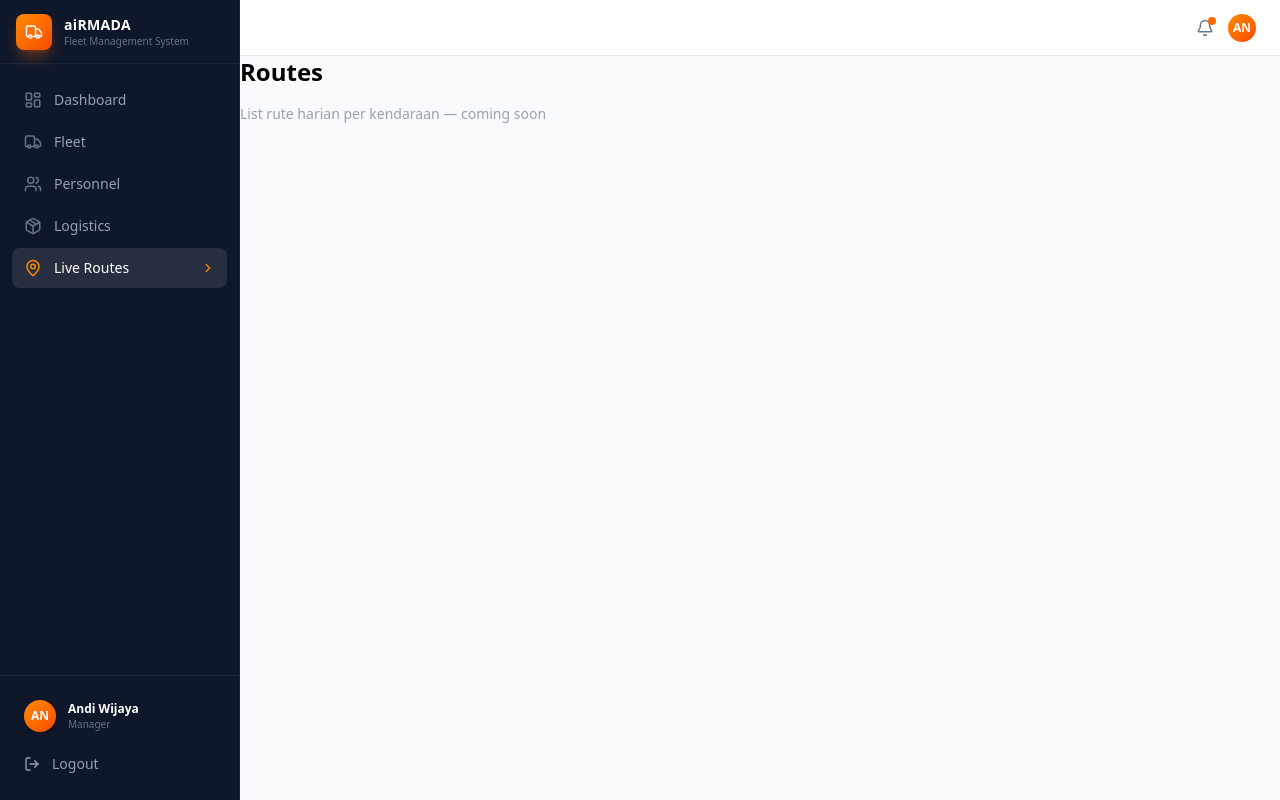
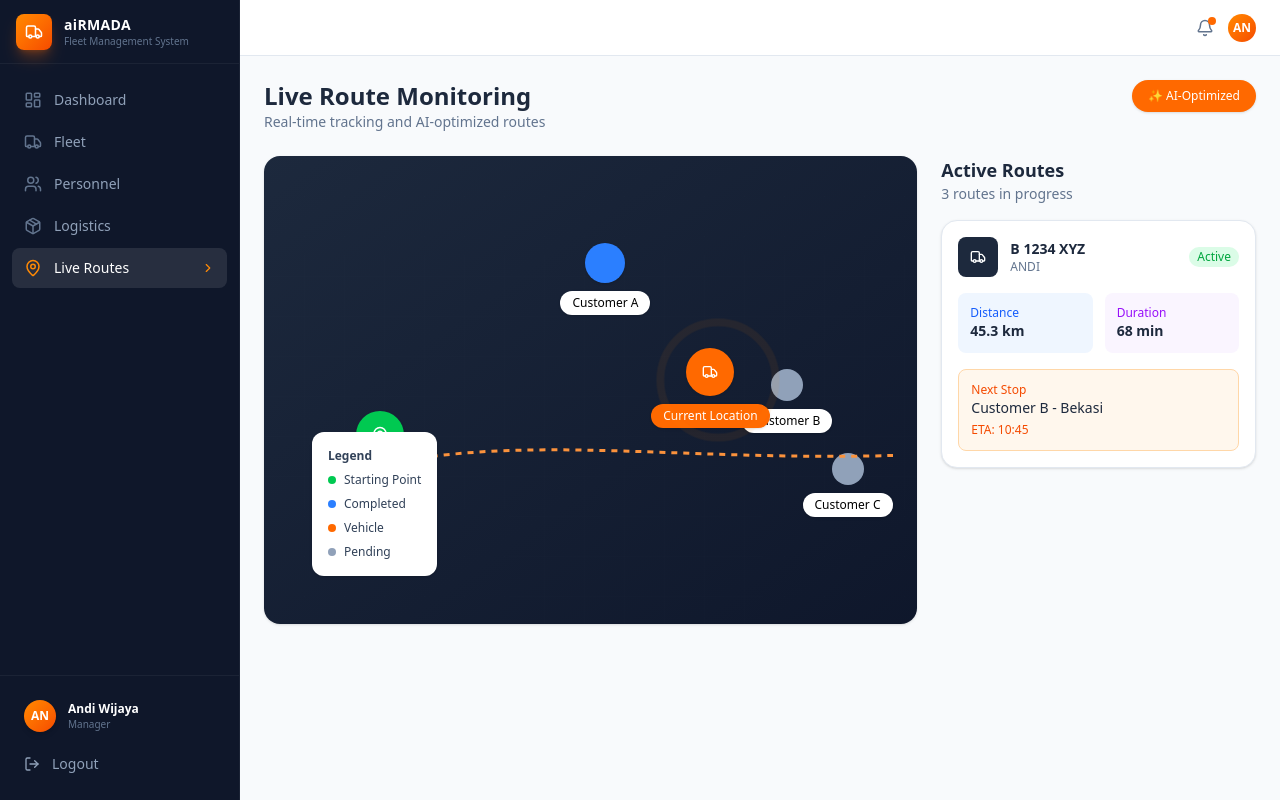
Before and after one commit to fanisah/aiRMADA, a Next.js app in the folder apps/web/: page /routes in a window 1280 px wide. Built offline with nearby package versions, Linux system fonts and the light colour scheme.

Commit message:
feat: refine live routes UI

```diff
--- a/apps/web/src/app/(dashboard)/routes/page.tsx
+++ b/apps/web/src/app/(dashboard)/routes/page.tsx
@@ -1,14 +1,162 @@
-/**
- * Halaman Routes
- *
- * @location apps/web/src/app/(dashboard)/routes/page.tsx
- * TODO: List rute harian per kendaraan
- */
+'use client'
+
+import { MapPin, Truck } from 'lucide-react'
+
 export default function RoutesPage() {
   return (
-    <div>
-      <h1 className="mb-4 text-2xl font-bold">Routes</h1>
-      <p className="text-sm text-gray-400">List rute harian per kendaraan — coming soon</p>
+    <div className="mx-auto max-w-screen-xl space-y-6 p-6">
+      {/* HEADER */}
+      <div className="flex items-start justify-between">
+        <div>
+          <h1 className="text-2xl font-bold text-slate-800">Live Route Monitoring</h1>
+          <p className="text-sm text-slate-500">Real-time tracking and AI-optimized routes</p>
+        </div>
+
+        <div className="rounded-full bg-orange-500 px-4 py-2 text-xs text-white shadow">
+          ✨ AI-Optimized
+        </div>
+      </div>
+
+      <div className="grid gap-6 lg:grid-cols-3">
+        {/* ================= MAP ================= */}
+        <div className="relative overflow-hidden rounded-2xl bg-gradient-to-br from-slate-800 to-slate-900 p-6 shadow lg:col-span-2">
+          {/* GRID BACKGROUND */}
+          <div className="absolute inset-0 bg-[linear-gradient(#ffffff10_1px,transparent_1px),linear-gradient(to_right,#ffffff10_1px,transparent_1px)] bg-[size:40px_40px] opacity-10" />
+
+          <div className="relative h-[420px]">
+            {/* WAREHOUSE */}
+            <div className="absolute top-[55%] left-[8%] flex flex-col items-center">
+              <div className="flex h-12 w-12 items-center justify-center rounded-full bg-green-500 text-white shadow">
+                <MapPin size={18} />
+              </div>
+              <div className="mt-2 rounded-full bg-white px-3 py-1 text-xs whitespace-nowrap shadow">
+                Warehouse
+              </div>
+            </div>
+
+            {/* CUSTOMER A */}
+            <div className="absolute top-[15%] left-[45%] flex flex-col items-center">
+              <div className="h-10 w-10 rounded-full bg-blue-500 shadow" />
+              <div className="mt-2 rounded-full bg-white px-3 py-1 text-xs whitespace-nowrap shadow">
+                Customer A
+              </div>
+            </div>
+
+            {/* VEHICLE */}
+            <div className="absolute top-[40%] left-[60%] z-20 flex flex-col items-center">
+              <div className="relative">
+                <div className="absolute h-16 w-16 animate-ping rounded-full border-4 border-orange-400" />
+                <div className="relative z-10 flex h-12 w-12 items-center justify-center rounded-full bg-orange-500 text-white shadow">
+                  <Truck size={16} />
+                </div>
+              </div>
+
+              <div className="mt-2 rounded-full bg-orange-500 px-3 py-1 text-xs whitespace-nowrap text-white shadow">
+                Current Location
+              </div>
+            </div>
+
+            {/* CUSTOMER B */}
+            <div className="absolute top-[45%] left-[75%] flex flex-col items-center">
+              <div className="h-8 w-8 rounded-full bg-slate-400" />
+              <div className="mt-2 rounded-full bg-white px-3 py-1 text-xs whitespace-nowrap shadow">
+                Customer B
+              </div>
+            </div>
+
+            {/* CUSTOMER C */}
+            <div className="absolute top-[65%] left-[85%] flex flex-col items-center">
+              <div className="h-8 w-8 rounded-full bg-slate-400" />
+              <div className="mt-2 rounded-full bg-white px-3 py-1 text-xs whitespace-nowrap shadow">
+                Customer C
+              </div>
+            </div>
+
+            {/* ROUTE LINE */}
+            <svg className="pointer-events-none absolute inset-0 h-full w-full">
+              <path
+                d="M120 280 C 300 250, 500 300, 800 260"
+                stroke="#fb923c"
+                strokeWidth="3"
+                strokeDasharray="6 6"
+                fill="none"
+              />
+            </svg>
+
+            {/* LEGEND */}
+            <div className="absolute bottom-6 left-6 space-y-2 rounded-xl bg-white p-4 text-xs text-slate-700 shadow">
+              <p className="font-semibold">Legend</p>
+
+              <div className="flex items-center gap-2">
+                <span className="h-2 w-2 rounded-full bg-green-500" />
+                Starting Point
+              </div>
+
+              <div className="flex items-center gap-2">
+                <span className="h-2 w-2 rounded-full bg-blue-500" />
+                Completed
+              </div>
+
+              <div className="flex items-center gap-2">
+                <span className="h-2 w-2 rounded-full bg-orange-500" />
+                Vehicle
+              </div>
+
+              <div className="flex items-center gap-2">
+                <span className="h-2 w-2 rounded-full bg-slate-400" />
+                Pending
+              </div>
+            </div>
+          </div>
+        </div>
+
+        {/* ================= SIDE PANEL ================= */}
+        <div className="space-y-4">
+          <div>
+            <h2 className="text-lg font-semibold text-slate-800">Active Routes</h2>
+            <p className="text-sm text-slate-500">3 routes in progress</p>
+          </div>
+
+          <div className="space-y-4 rounded-2xl border border-slate-200 bg-white p-4 shadow">
+            {/* HEADER */}
+            <div className="flex items-center justify-between">
+              <div className="flex items-center gap-3">
+                <div className="flex h-10 w-10 items-center justify-center rounded-lg bg-slate-800 text-white">
+                  <Truck size={16} />
+                </div>
+                <div>
+                  <p className="text-sm font-semibold text-slate-800">B 1234 XYZ</p>
+                  <p className="text-xs text-slate-500">ANDI</p>
+                </div>
+              </div>
+
+              <span className="rounded-full bg-green-100 px-2 py-0.5 text-xs text-green-600">
+                Active
+              </span>
+            </div>
+
+            {/* STATS */}
+            <div className="grid grid-cols-2 gap-3">
+              <div className="rounded-lg bg-blue-50 p-3">
+                <p className="text-xs text-blue-600">Distance</p>
+                <p className="text-sm font-semibold text-slate-800">45.3 km</p>
+              </div>
+
+              <div className="rounded-lg bg-purple-50 p-3">
+                <p className="text-xs text-purple-600">Duration</p>
+                <p className="text-sm font-semibold text-slate-800">68 min</p>
+              </div>
+            </div>
+
+            {/* NEXT STOP */}
+            <div className="rounded-lg border border-orange-200 bg-orange-50 p-3">
+              <p className="text-xs font-medium text-orange-600">Next Stop</p>
+              <p className="text-sm text-slate-800">Customer B - Bekasi</p>
+              <p className="mt-1 text-xs text-orange-600">ETA: 10:45</p>
+            </div>
+          </div>
+        </div>
+      </div>
     </div>
   )
 }
```
